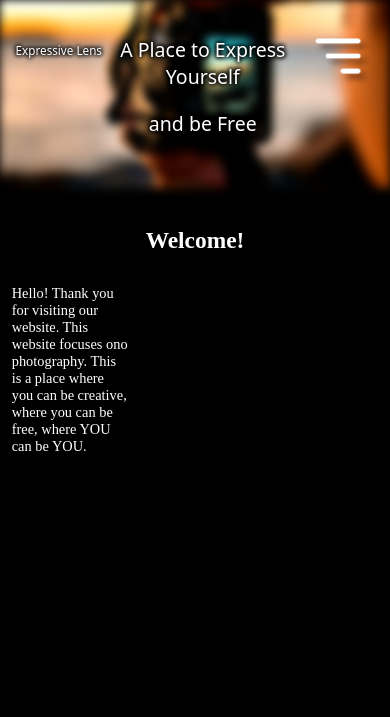
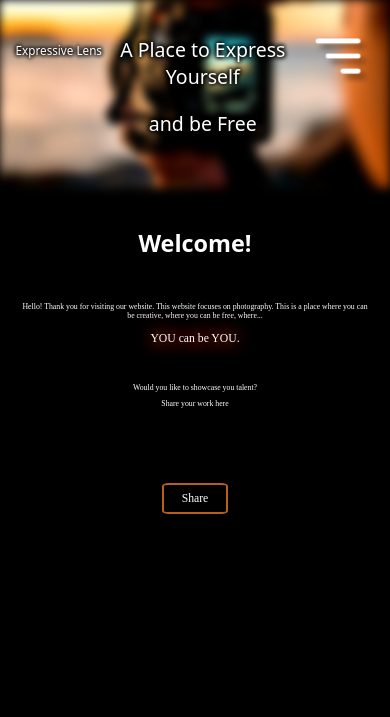
Before and after one commit to 0023252/Website_assessment, a plain HTML site: page home.html in a window 390 px wide. Shown: the top 717 px of the page. Drawn offline with Linux system fonts and the light colour scheme; a web font is replaced by a local one.

Commit message:
final changes

```diff
--- a/home.html
+++ b/home.html
@@ -17,12 +17,30 @@
     <!-- image div -->
     <!-- remember to add some infos about the website under the image block (the about page is removed for that)-->
     <div class="image">
-        <img src="unsplash(1).jpg" alt = "an image of a photographer">
+        <img src="unsplash_(1).jpg" alt = "an image of a photographer" title = "https://unsplash.com/photos/person-holding-black-dslr-camera-2b6K4uy0Hbc
+        ">
 
         <div class="message">
             A Place to Express Yourself <p>and be Free</p>
         </div>
     </div>
+
+    <!--introduction under the image block-->
+    <div class = "introduction">
+        <h1> Welcome! </h1>
+        <div class = "Introduction_message">
+            <p> Hello! Thank you for visiting our website. This website focuses on photography. This is a place where you can be creative, where you can be free, where...</p>
+            <p class = "highlight"> YOU can be YOU.</p>
+            <br>
+            <p> Would you like to showcase you talent?</p>
+            <p>Share your work here</p>
+            <br><br><br><br>
+            <div class = "link_to_share_page">
+                <a href = "share.html">Share</a>
+            </div>
+        </div>
+    </div>
+
 
 
     <!--website name-->
@@ -49,12 +67,7 @@
        <img width = "60" src = "burger-menu-right-svgrepo-com.png" alt = "open-menu-button">
     </button>
 
-    <div class = "introduction">
-        <h1> Welcome! </h1>
-        <div class = "Introduction_photos">
-            <p> Hello! Thank you for visiting our website. This website focuses ono photography. This is a place where you can be creative, where you can be free, where YOU can be YOU.</p>
-        </div>
-    </div>
+
 
 
 
--- a/style.css
+++ b/style.css
@@ -115,6 +115,8 @@ button img:hover {
     border: none;
 }
 
+
+/*this is the section under the image in homepage*/
 .introduction {
     position: absolute;
     width: 100%;
@@ -122,31 +124,49 @@ button img:hover {
     text-align: center;
 }
 
-/*this is the section under the image in homepage*/
 .introduction h1 {
     color: #ffffff;
-    font-size: 3vw;
+    font-size: 4vw;
+    font-family: 'Irish Grover', system-ui;
 }
 
-.Introduction_photos {
+.Introduction_message {
     position: absolute;
-    left: 3%;
-    width: 30%;
-    height: 1000px;
+    width: 90%;
+    height: 600px;
+    padding: 5%;
 }
 
-.Introduction_photos p {
-    position: absolute;
-    text-align: left;
-    font-size: 90%;
+.Introduction_message p {
+    text-align: center;
+    font-size: 2vw;
     color: #ffffff;
 }
 
+.Introduction_message .highlight {
+    text-align: center;
+    font-size: 3vw;
+    color: #ffffff;
+    text-shadow: 2px 2px 20px #b95d20, -2px 2px 20px #b95d20, -2px -2px 20px #b95d20, 2px -2px 20px #b95d20;
+}
 
 
+.link_to_share_page a {
+    padding-top: 2%;
+    padding-bottom: 2%;
+    padding-right: 5%;
+    padding-left: 5%;;
+    text-align: center;
+    font-size: 3vw;
+    color: #ffffff;
+    text-decoration: none;
+    border: 5px solid #b95d20;
+    border-radius: 10%;
+}
 
-
-
+.link_to_share_page a:hover {
+    box-shadow: 1px 1px 10px #b95d20, -1px 1px 10px #b95d20, -1px -1px 10px #b95d20, 1px -1px 10px #b95d20;
+}
 
 
 
@@ -166,6 +186,14 @@ button img:hover {
     }
     .introduction h1 {
         font-size: 6vw;
+    }
+
+    .link_to_share_page a {
+        border: 2px solid #b95d20;
+    }
+
+    .Introduction_message {
+        height: 400px;
     }
 }
 
@@ -329,7 +357,7 @@ button img:hover {
     }
 
     .email {
-        padding-top: 20%;
+        padding-top: 8%;
     }
 
     .share_message {
```
Also changed, not shown: photos.html (+24 -11 lines), share.html (+1 -1 lines), Expressive Lens logo 2.png (deleted), Expressive Lens logo 3.png (deleted), unsplash_(1).jpg (renamed from unsplash(1).jpg), unsplash_(2).jpg (renamed from unsplash_2).jpg), unsplash_(9).jpg.
